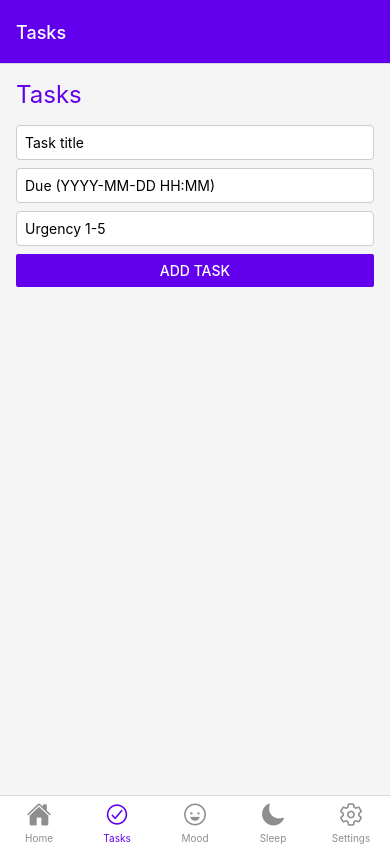
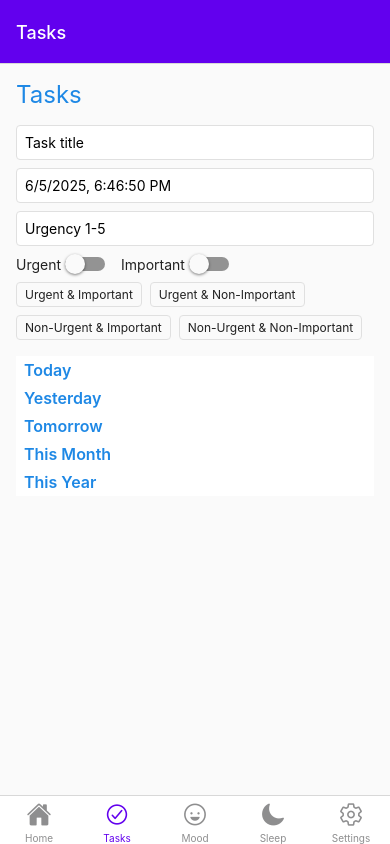
Before and after one commit to Kiran-G1/symphony, a React Native app: screen /Tasks in a window 390 px wide. Built offline with nearby package versions, Linux system fonts and the light colour scheme.

Commit message:
feat: modernize UI and enhance task management

```diff
--- a/package.json
+++ b/package.json
@@ -16,6 +16,7 @@
     "@react-navigation/native-stack": "^6.9.12",
     "@react-navigation/bottom-tabs": "^6.5.16",
     "@reduxjs/toolkit": "^1.9.7",
-    "react-redux": "^8.1.1"
+    "react-redux": "^8.1.1",
+    "@react-native-community/datetimepicker": "^7.0.0"
   }
 }
--- a/src/screens/HomeScreen.js
+++ b/src/screens/HomeScreen.js
@@ -16,7 +16,9 @@ export default function HomeScreen() {
         <Text style={styles.cardLabel}>Next Task</Text>
         <Text style={styles.cardValue}>
           {nextTask
-            ? `${nextTask.title} (due ${nextTask.due || 'N/A'})`
+            ? `${nextTask.title} (due ${
+                nextTask.due ? new Date(nextTask.due).toLocaleString() : 'N/A'
+              })`
             : 'All done!'}
         </Text>
       </View>
@@ -42,18 +44,19 @@ const styles = StyleSheet.create({
     fontSize: 28,
     marginBottom: 24,
     color: colors.primary,
+    fontWeight: '600',
   },
   card: {
     width: '100%',
-    backgroundColor: '#fff',
+    backgroundColor: colors.card,
     borderRadius: 8,
     padding: 16,
     marginBottom: 16,
     shadowColor: '#000',
-    shadowOpacity: 0.1,
-    shadowOffset: { width: 0, height: 2 },
-    shadowRadius: 4,
-    elevation: 2,
+    shadowOpacity: 0.05,
+    shadowOffset: { width: 0, height: 1 },
+    shadowRadius: 3,
+    elevation: 1,
   },
   cardLabel: {
     fontSize: 16,
--- a/src/screens/MoodJournalScreen.js
+++ b/src/screens/MoodJournalScreen.js
@@ -37,13 +37,14 @@ const styles = StyleSheet.create({
     fontSize: 24,
     marginBottom: 16,
     color: colors.primary,
+    fontWeight: '600',
   },
   input: {
     borderWidth: 1,
-    borderColor: '#ccc',
+    borderColor: colors.border,
     padding: 8,
     marginBottom: 16,
-    backgroundColor: '#fff',
+    backgroundColor: colors.card,
     borderRadius: 4,
   },
 });
--- a/src/screens/SettingsScreen.js
+++ b/src/screens/SettingsScreen.js
@@ -22,5 +22,6 @@ const styles = StyleSheet.create({
     fontSize: 24,
     marginBottom: 16,
     color: colors.primary,
+    fontWeight: '600',
   },
 });
--- a/src/screens/SleepInsightsScreen.js
+++ b/src/screens/SleepInsightsScreen.js
@@ -22,5 +22,6 @@ const styles = StyleSheet.create({
     fontSize: 24,
     marginBottom: 16,
     color: colors.primary,
+    fontWeight: '600',
   },
 });
--- a/src/screens/TaskListScreen.js
+++ b/src/screens/TaskListScreen.js
@@ -1,13 +1,15 @@
 import React, { useState, useEffect } from 'react';
 import {
   View,
-  FlatList,
+  SectionList,
   Text,
   TouchableOpacity,
   StyleSheet,
   TextInput,
   Button,
+  Switch,
 } from 'react-native';
+import DateTimePicker from '@react-native-community/datetimepicker';
 import { colors } from '../theme';
 import { useSelector, useDispatch } from 'react-redux';
 import { addTask, toggleTask, startTask, stopTask } from '../store/tasksSlice';
@@ -17,8 +19,12 @@ export default function TaskListScreen() {
   const dispatch = useDispatch();
 
   const [title, setTitle] = useState('');
-  const [due, setDue] = useState('');
+  const [due, setDue] = useState(new Date());
+  const [showPicker, setShowPicker] = useState(false);
   const [urgency, setUrgency] = useState('');
+  const [urgent, setUrgent] = useState(false);
+  const [important, setImportant] = useState(false);
+  const [priorityFilter, setPriorityFilter] = useState(null);
 
   const submit = () => {
     if (!title) return;
@@ -26,16 +32,20 @@ export default function TaskListScreen() {
       addTask({
         id: Date.now().toString(),
         title,
-        due,
+        due: due.toISOString(),
         urgency,
+        urgent,
+        important,
         completed: false,
         startedAt: null,
         timeSpent: 0,
       })
     );
     setTitle('');
-    setDue('');
+    setDue(new Date());
     setUrgency('');
+    setUrgent(false);
+    setImportant(false);
   };
 
   const TaskItem = ({ item }) => {
@@ -73,7 +83,11 @@ export default function TaskListScreen() {
           onPress={() => dispatch(toggleTask(item.id))}
         >
           <Text style={item.completed ? styles.done : styles.item}>{item.title}</Text>
-          <Text style={styles.meta}>{item.due} | urgency: {item.urgency}</Text>
+          <Text style={styles.meta}>
+            {item.due ? new Date(item.due).toLocaleString() : 'N/A'} | urgency:{' '}
+            {item.urgency} |{item.urgent ? ' urgent' : ''}
+            {item.important ? ', important' : ''}
+          </Text>
           {isRunning && (
             <Text style={styles.timer}>Pomodoro {format(remaining)}</Text>
           )}
@@ -90,6 +104,74 @@ export default function TaskListScreen() {
     );
   };
 
+  const isToday = d => {
+    const t = new Date();
+    return (
+      d.getDate() === t.getDate() &&
+      d.getMonth() === t.getMonth() &&
+      d.getFullYear() === t.getFullYear()
+    );
+  };
+  const isYesterday = d => {
+    const t = new Date();
+    t.setDate(t.getDate() - 1);
+    return (
+      d.getDate() === t.getDate() &&
+      d.getMonth() === t.getMonth() &&
+      d.getFullYear() === t.getFullYear()
+    );
+  };
+  const isTomorrow = d => {
+    const t = new Date();
+    t.setDate(t.getDate() + 1);
+    return (
+      d.getDate() === t.getDate() &&
+      d.getMonth() === t.getMonth() &&
+      d.getFullYear() === t.getFullYear()
+    );
+  };
+  const isThisMonth = d => {
+    const t = new Date();
+    return d.getMonth() === t.getMonth() && d.getFullYear() === t.getFullYear();
+  };
+  const isThisYear = d => {
+    const t = new Date();
+    return d.getFullYear() === t.getFullYear();
+  };
+
+  const sections = [
+    { title: 'Today', data: [] },
+    { title: 'Yesterday', data: [] },
+    { title: 'Tomorrow', data: [] },
+    { title: 'This Month', data: [] },
+    { title: 'This Year', data: [] },
+  ];
+
+  tasks.forEach(t => {
+    const d = t.due ? new Date(t.due) : null;
+    if (!d) return;
+    if (isToday(d)) sections[0].data.push(t);
+    else if (isYesterday(d)) sections[1].data.push(t);
+    else if (isTomorrow(d)) sections[2].data.push(t);
+    else if (isThisMonth(d)) sections[3].data.push(t);
+    else if (isThisYear(d)) sections[4].data.push(t);
+  });
+
+  const filterByPriority = t => {
+    if (!priorityFilter) return true;
+    const map = {
+      UI: t.urgent && t.important,
+      UN: t.urgent && !t.important,
+      NI: !t.urgent && t.important,
+      NN: !t.urgent && !t.important,
+    };
+    return map[priorityFilter];
+  };
+
+  sections.forEach(sec => {
+    sec.data = sec.data.filter(filterByPriority);
+  });
+
   return (
     <View style={styles.container}>
       <Text style={styles.header}>Tasks</Text>
@@ -99,23 +181,70 @@ export default function TaskListScreen() {
         value={title}
         onChangeText={setTitle}
       />
-      <TextInput
+      <TouchableOpacity
         style={styles.input}
-        placeholder="Due (YYYY-MM-DD HH:MM)"
-        value={due}
-        onChangeText={setDue}
-      />
+        onPress={() => setShowPicker(true)}
+      >
+        <Text>{due.toLocaleString()}</Text>
+      </TouchableOpacity>
+      {showPicker && (
+        <DateTimePicker
+          value={due}
+          mode="datetime"
+          onChange={(e, date) => {
+            setShowPicker(false);
+            if (date) setDue(date);
+          }}
+        />
+      )}
       <TextInput
         style={styles.input}
         placeholder="Urgency 1-5"
         value={urgency}
         onChangeText={setUrgency}
       />
-      <Button title="Add Task" color={colors.primary} onPress={submit} />
-      <FlatList
-        data={tasks}
+      <View style={styles.switchRow}>
+        <Text style={styles.switchLabel}>Urgent</Text>
+        <Switch value={urgent} onValueChange={setUrgent} />
+        <Text style={[styles.switchLabel, { marginLeft: 16 }]}>Important</Text>
+        <Switch value={important} onValueChange={setImportant} />
+      </View>
+      <View style={styles.filterRow}>
+        {[
+          ['UI', 'Urgent & Important'],
+          ['UN', 'Urgent & Non-Important'],
+          ['NI', 'Non-Urgent & Important'],
+          ['NN', 'Non-Urgent & Non-Important'],
+        ].map(([key, label]) => (
+          <TouchableOpacity
+            key={key}
+            style={[
+              styles.filterBtn,
+              priorityFilter === key && styles.filterBtnActive,
+            ]}
+            onPress={() =>
+              setPriorityFilter(priorityFilter === key ? null : key)
+            }
+          >
+            <Text
+              style={
+                priorityFilter === key
+                  ? styles.filterTextActive
+                  : styles.filterText
+              }
+            >
+              {label}
+            </Text>
+          </TouchableOpacity>
+        ))}
+      </View>
+      <SectionList
+        sections={sections}
         keyExtractor={item => item.id}
         renderItem={({ item }) => <TaskItem item={item} />}
+        renderSectionHeader={({ section: { title } }) => (
+          <Text style={styles.sectionHeader}>{title}</Text>
+        )}
         ItemSeparatorComponent={() => <View style={styles.separator} />}
       />
     </View>
@@ -140,10 +269,10 @@ const styles = StyleSheet.create({
   },
   input: {
     borderWidth: 1,
-    borderColor: '#ccc',
+    borderColor: colors.border,
     padding: 8,
     marginBottom: 8,
-    backgroundColor: '#fff',
+    backgroundColor: colors.card,
     borderRadius: 4,
   },
   meta: {
@@ -170,6 +299,49 @@ const styles = StyleSheet.create({
   },
   separator: {
     height: 1,
-    backgroundColor: '#e0e0e0',
+    backgroundColor: colors.border,
+  },
+  switchRow: {
+    flexDirection: 'row',
+    alignItems: 'center',
+    marginBottom: 8,
+  },
+  switchLabel: {
+    fontSize: 14,
+    color: colors.text,
+    marginRight: 4,
+  },
+  filterRow: {
+    flexDirection: 'row',
+    flexWrap: 'wrap',
+    marginBottom: 8,
+  },
+  filterBtn: {
+    borderWidth: 1,
+    borderColor: colors.border,
+    borderRadius: 4,
+    paddingVertical: 4,
+    paddingHorizontal: 8,
+    marginRight: 8,
+    marginBottom: 8,
+  },
+  filterBtnActive: {
+    backgroundColor: colors.primary,
+  },
+  filterText: {
+    color: colors.text,
+    fontSize: 12,
+  },
+  filterTextActive: {
+    color: '#fff',
+    fontSize: 12,
+  },
+  sectionHeader: {
+    backgroundColor: colors.card,
+    paddingVertical: 4,
+    paddingHorizontal: 8,
+    fontSize: 16,
+    fontWeight: '600',
+    color: colors.primary,
   },
 });
--- a/src/theme.js
+++ b/src/theme.js
@@ -1,5 +1,7 @@
 export const colors = {
-  primary: '#6200ee',
-  background: '#f5f5f5',
-  text: '#333',
+  primary: '#1e88e5',
+  background: '#fafafa',
+  text: '#212121',
+  card: '#ffffff',
+  border: '#e0e0e0',
 };
```
Also changed, not shown: 1 other file (tests, documents, lock files or other folders).
